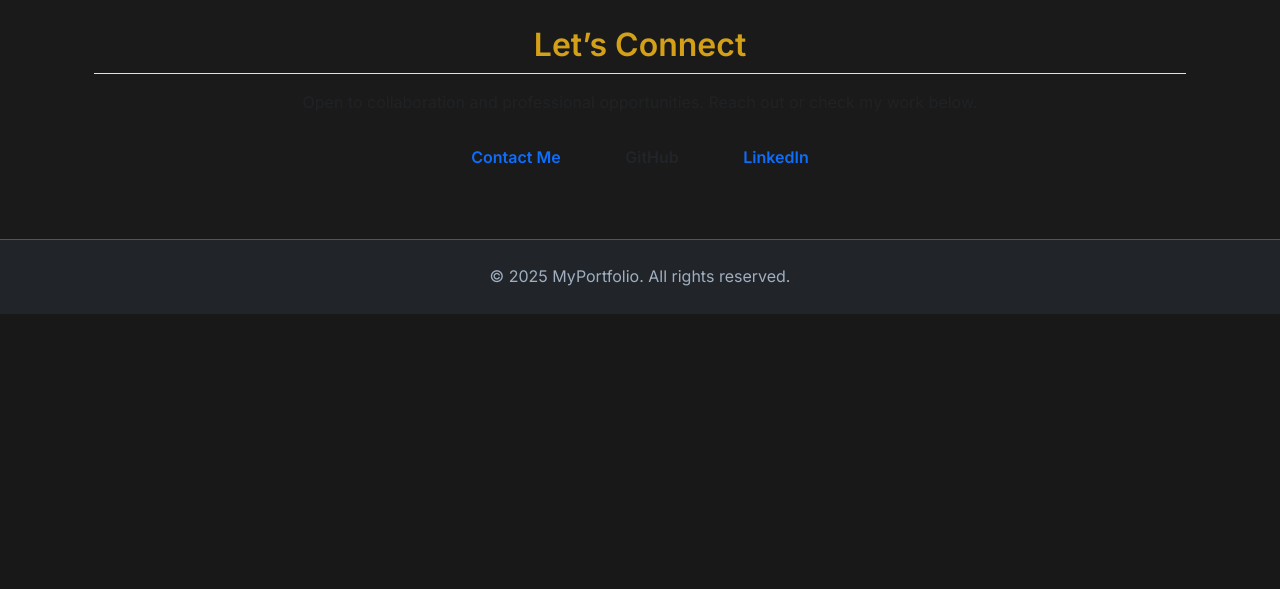
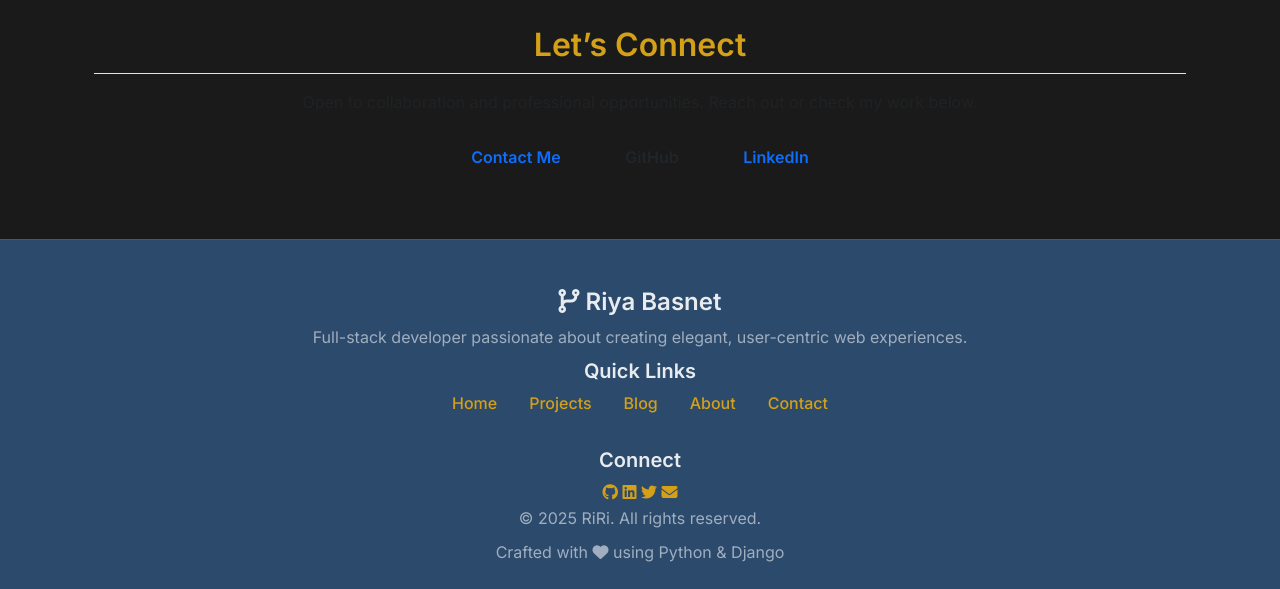
Before and after one commit to riya9818/Personal-Portfolio, a Django app: page /about/ in a window 1280 px wide. Shown: the part 1780-2369 px from the top of the page. Before the commit the page ends 2094 px from the top, so only its background shows below. Run offline with Django 4.2, Linux system fonts and the light colour scheme.

Commit message:
footer and navbar

```diff
--- a/core/templates/includes/footer.html
+++ b/core/templates/includes/footer.html
@@ -1,5 +1,61 @@
-<footer class="bg-dark text-white py-4 mt-5">
-  <div class="container text-center">
-    <p class="mb-0">© {% now "Y" %} MyPortfolio. All rights reserved.</p>
+{% load static %}
+
+<footer>
+  <div class="container">
+    <div class="footer-content">
+      <!-- About Section -->
+      <div class="footer-section">
+        <h4 class="footer-title">
+          <i class="fas fa-code-branch"></i>
+          Riya Basnet
+        </h4>
+        <p>Full-stack developer passionate about creating elegant, user-centric web experiences.</p>
+      </div>
+
+      <!-- Quick Links -->
+      <div class="footer-section">
+        <h5 class="footer-subtitle">Quick Links</h5>
+        <div class="footer-links">
+          <a href="/">Home</a>
+          <a href="/projects/">Projects</a>
+          <a href="/blog/">Blog</a>
+          <a href="/about/">About</a>
+          <a href="/contact/">Contact</a>
+        </div>
+      </div>
+
+      <!-- Social Links -->
+      <div class="footer-section">
+        <h5 class="footer-subtitle">Connect</h5>
+        <div class="social-links">
+          <a href="https://github.com" target="_blank" rel="noopener noreferrer" aria-label="GitHub">
+            <i class="fab fa-github"></i>
+          </a>
+          <a href="https://linkedin.com" target="_blank" rel="noopener noreferrer" aria-label="LinkedIn">
+            <i class="fab fa-linkedin"></i>
+          </a>
+          <a href="https://twitter.com" target="_blank" rel="noopener noreferrer" aria-label="Twitter">
+            <i class="fab fa-twitter"></i>
+          </a>
+          <a href="mailto:your.email@example.com" aria-label="Email">
+            <i class="fas fa-envelope"></i>
+          </a>
+        </div>
+      </div>
+    </div>
+
+    <!-- Divider -->
+    <div class="footer-divider"></div>
+
+    <!-- Copyright -->
+    <div class="footer-bottom">
+      <p>&copy; <span id="year"></span> RiRi. All rights reserved.</p>
+      <p class="footer-credit">Crafted with <i class="fas fa-heart"></i> using Python & Django</p>
+    </div>
   </div>
 </footer>
+
+<script>
+  // Auto-update year in footer
+  document.getElementById('year').textContent = new Date().getFullYear();
+</script>
```
